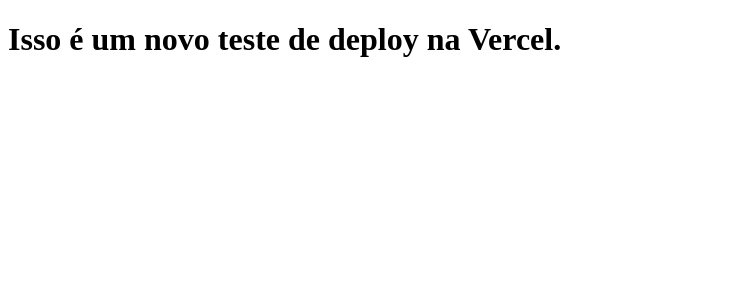
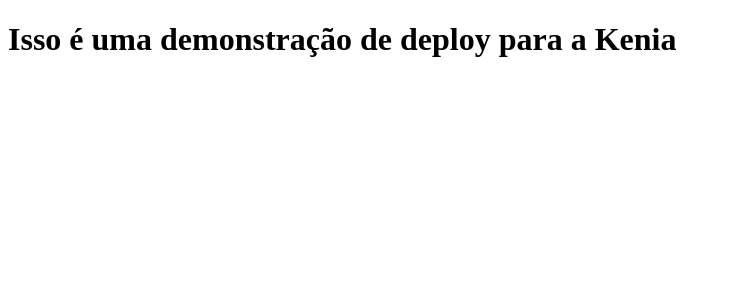
Before and after one commit to franklineto/clone-tabnews, a Next.js app: page / in a window 1280 px wide. Shown: the top 300 px of the page, without its empty margins (0-730 px from the left). Built offline with nearby package versions, Linux system fonts and the light colour scheme.

Commit message:
Teste deploy

```diff
--- a/pages/index.js
+++ b/pages/index.js
@@ -1,5 +1,5 @@
 function Home(){
-    return <h1>Isso é um novo teste de deploy na Vercel.</h1>
+    return <h1>Isso é uma demonstração de deploy para a Kenia</h1>
 }
 
 export default Home;
```
